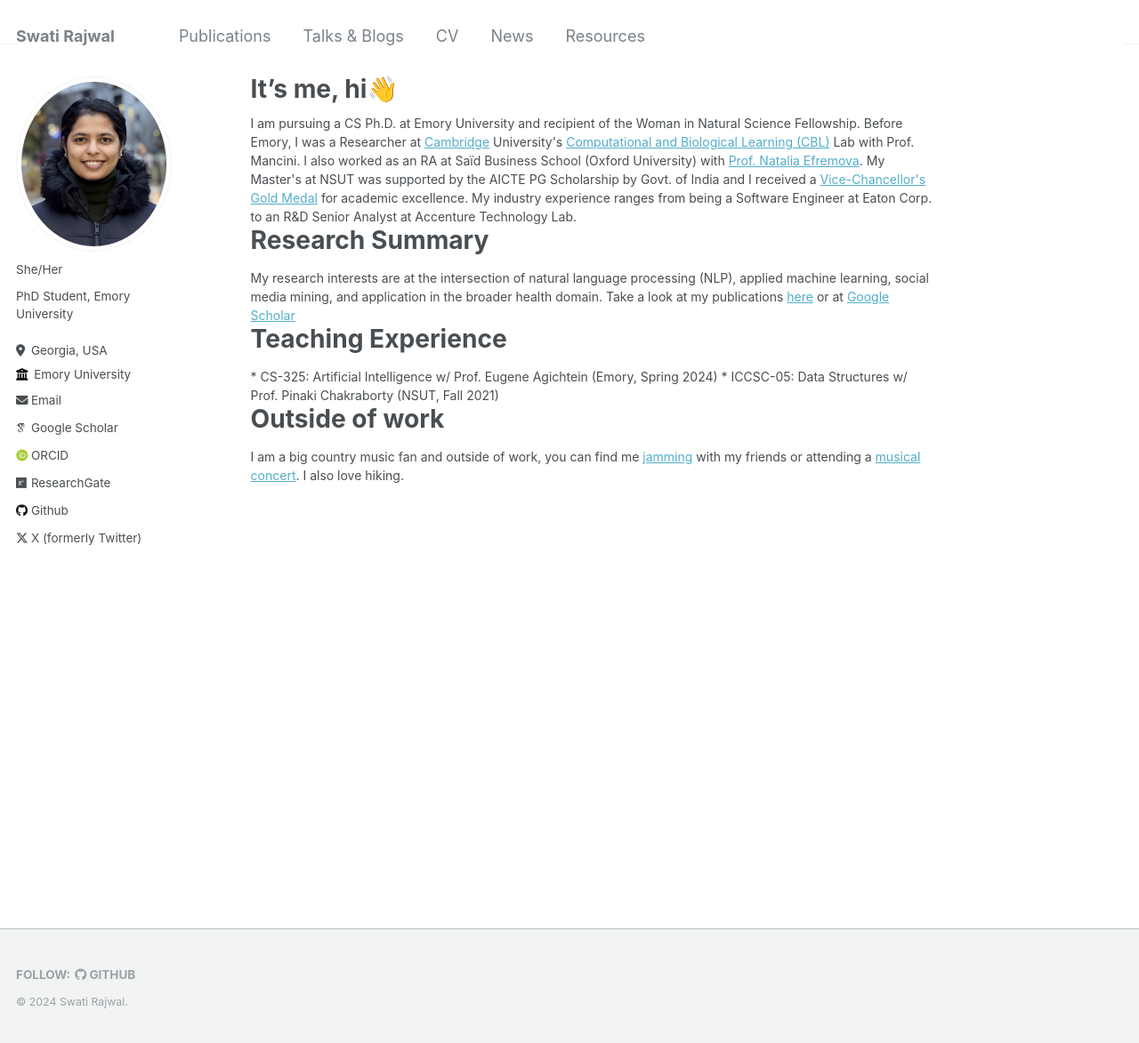
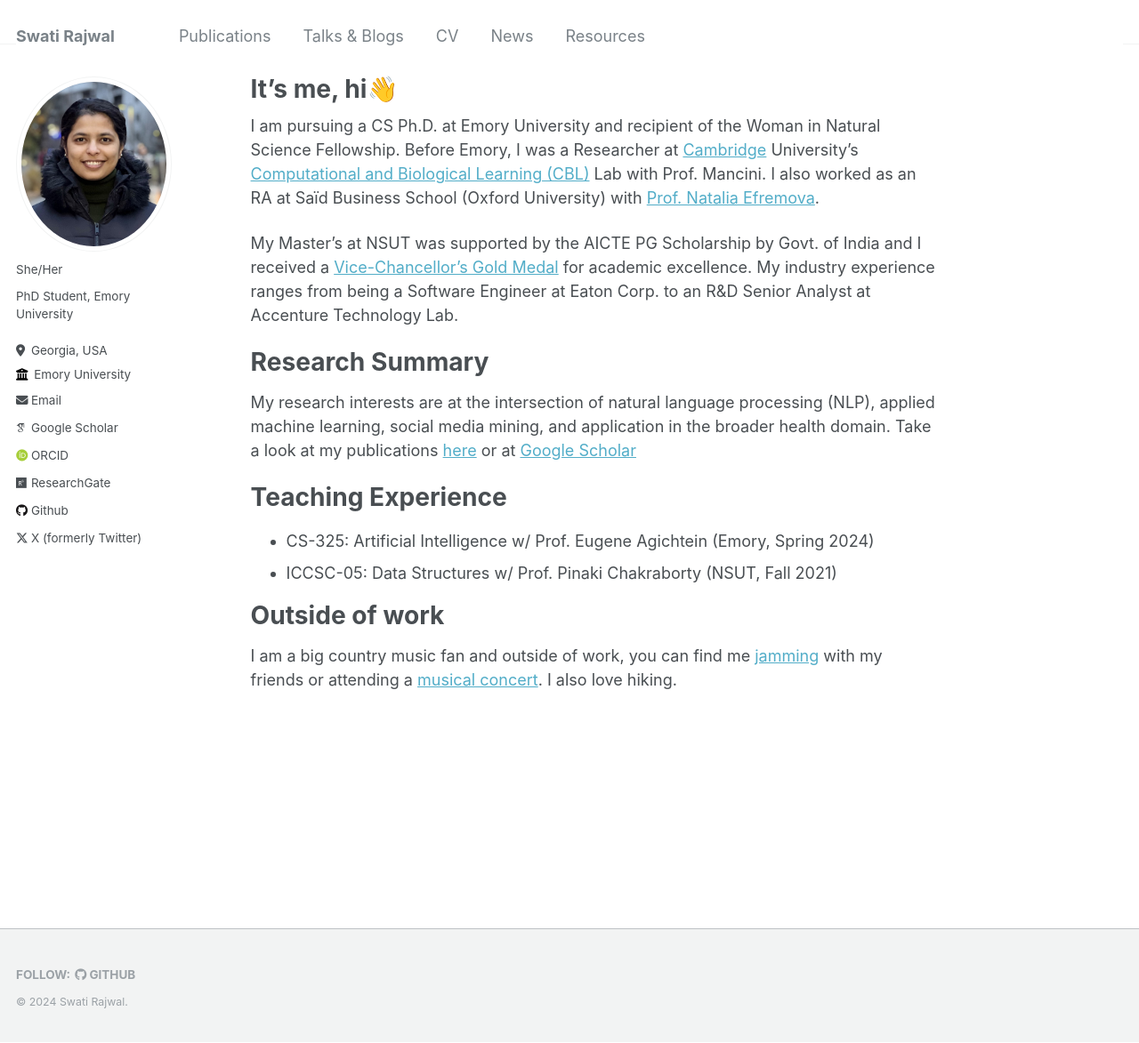
Before and after one commit to swati-rajwal/swati-rajwal.github.io, a Jekyll site: the page built from _pages/about.md, in a window 1280 px wide and 1173 px high. Shown: the whole window at 89% size. Built offline with Jekyll 4.4.1, drawn with Linux system fonts in a browser that asks for light colours; some web fonts are replaced.

Commit message:
Update about.md

```diff
--- a/_pages/about.md
+++ b/_pages/about.md
@@ -6,23 +6,16 @@
   - /about/
   - /about.html
 ---
-<div style="font-size: 14px;">
-
 I am pursuing a CS Ph.D. at Emory University and recipient of the Woman in Natural Science Fellowship. Before Emory, I was a Researcher at <a href="https://neuroscience.cam.ac.uk/member/srajwal/" target="_blank">Cambridge</a> University's <a href="https://cbl-website.onrender.com/" target="_blank">Computational and Biological Learning (CBL)</a> Lab with Prof. Mancini. I also worked as an RA at Saïd Business School (Oxford University) with <a href="https://www.research.ox.ac.uk/researchers/natalia-efremova" target="_blank">Prof. Natalia Efremova</a>.
 
 My Master's at NSUT was supported by the AICTE PG Scholarship by Govt. of India and I received a <a href="https://www.linkedin.com/feed/update/urn:li:activity:7108505289506627584/" target="_blank">Vice-Chancellor's Gold Medal</a> for academic excellence. My industry experience ranges from being a Software Engineer at Eaton Corp. to an R&D Senior Analyst at Accenture Technology Lab.
-</div>
 
 # Research Summary
-<div style="font-size: 14px;">
 My research interests are at the intersection of natural language processing (NLP), applied machine learning, social media mining, and application in the broader health domain. Take a look at my publications <a href="https://swati-rajwal.github.io/publications/" target="_blank">here</a> or at <a href="https://scholar.google.com/citations?user=6AfEraYAAAAJ&hl=en&inst=15365353816232672843" target="_blank">Google Scholar</a>
-</div>
+
 # Teaching Experience
-<div style="font-size: 14px;">
 * CS-325: Artificial Intelligence w/ Prof. Eugene Agichtein (Emory, Spring 2024)
 * ICCSC-05: Data Structures w/ Prof. Pinaki Chakraborty (NSUT, Fall 2021)
-</div>
+
 # Outside of work
-<div style="font-size: 14px;">
 I am a big country music fan and outside of work, you can find me <a href="https://www.youtube.com/watch?v=cgm9iGAupL0" target="_blank">jamming</a> with my friends or attending a <a href="https://www.youtube.com/shorts/kZzM2gNb-6c" target="_blank">musical concert</a>. I also love hiking.
-</div>
```
